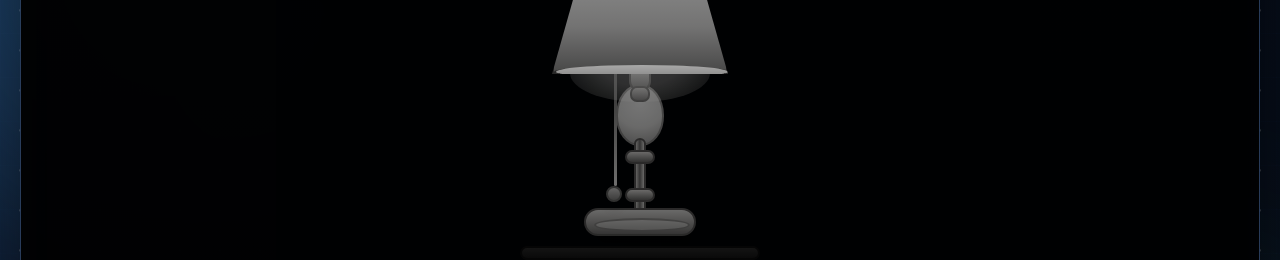
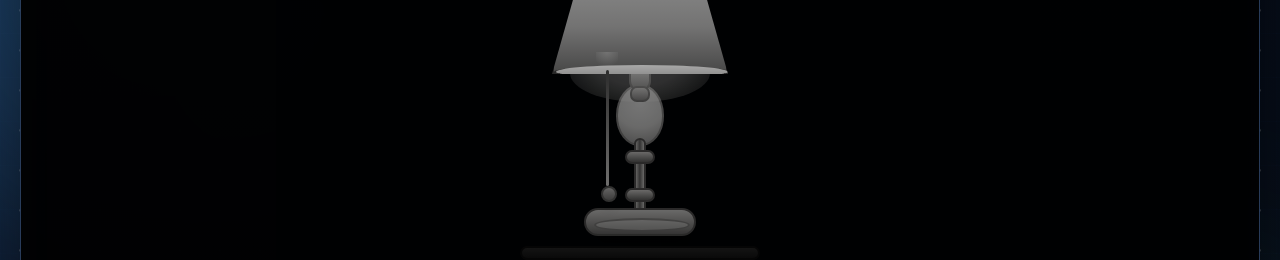
Before and after one commit to SaburNayem/react_portfolio, a React (Vite) app: page / in a window 1280 px wide. Shown: the part 143-403 px from the top of the page. Built offline with nearby package versions, Linux system fonts and the light colour scheme.

Commit message:
Fix rope hit area and shift left

```diff
--- a/src/styles/lamp.css
+++ b/src/styles/lamp.css
@@ -122,7 +122,7 @@
 
 .lamp-zone {
   --lamp-scale: 1;
-  --rope-shift: -34px;
+  --rope-shift: -54px;
   --rope-top: 122px;
   position: absolute;
   top: 78px;
@@ -359,13 +359,16 @@
   position: absolute;
   top: var(--rope-top);
   left: 50%;
-  z-index: 2;
+  z-index: 6;
   border: 0;
   background: transparent;
-  padding: 0 8px;
+  width: 42px;
+  padding: 0 16px 8px;
   transform-origin: top center;
   transform: translateX(var(--rope-shift));
   cursor: grab;
+  touch-action: none;
+  user-select: none;
 }
 
 .lamp-shade {
@@ -390,6 +393,7 @@
   display: block;
   width: 3px;
   height: 116px;
+  margin: 0 auto;
   border-radius: 999px;
   background: linear-gradient(180deg, #534028 0%, #bea06a 100%);
   transform-origin: top center;
@@ -397,7 +401,8 @@
 
 .rope-knob {
   display: block;
-  margin-left: -8px;
+  margin: 0 auto;
+  transform: translateX(-1px);
   width: 16px;
   height: 16px;
   border-radius: 50%;
@@ -483,7 +488,7 @@
 @media (max-width: 1024px) {
   .lamp-zone {
     --lamp-scale: 0.92;
-    --rope-shift: -30px;
+    --rope-shift: -48px;
     --rope-top: 122px;
     top: 84px;
   }
@@ -509,7 +514,7 @@
 @media (max-width: 760px) {
   .lamp-zone {
     --lamp-scale: 0.8;
-    --rope-shift: -27px;
+    --rope-shift: -42px;
     --rope-top: 118px;
     width: min(300px, 84vw);
     height: min(320px, 88vw);
@@ -530,7 +535,7 @@
 @media (max-width: 420px) {
   .lamp-zone {
     --lamp-scale: 0.68;
-    --rope-shift: -22px;
+    --rope-shift: -34px;
     --rope-top: 114px;
     width: min(260px, 86vw);
     height: min(280px, 92vw);
```
Also changed, not shown: 7 other files (tests, documents, lock files or other folders).
